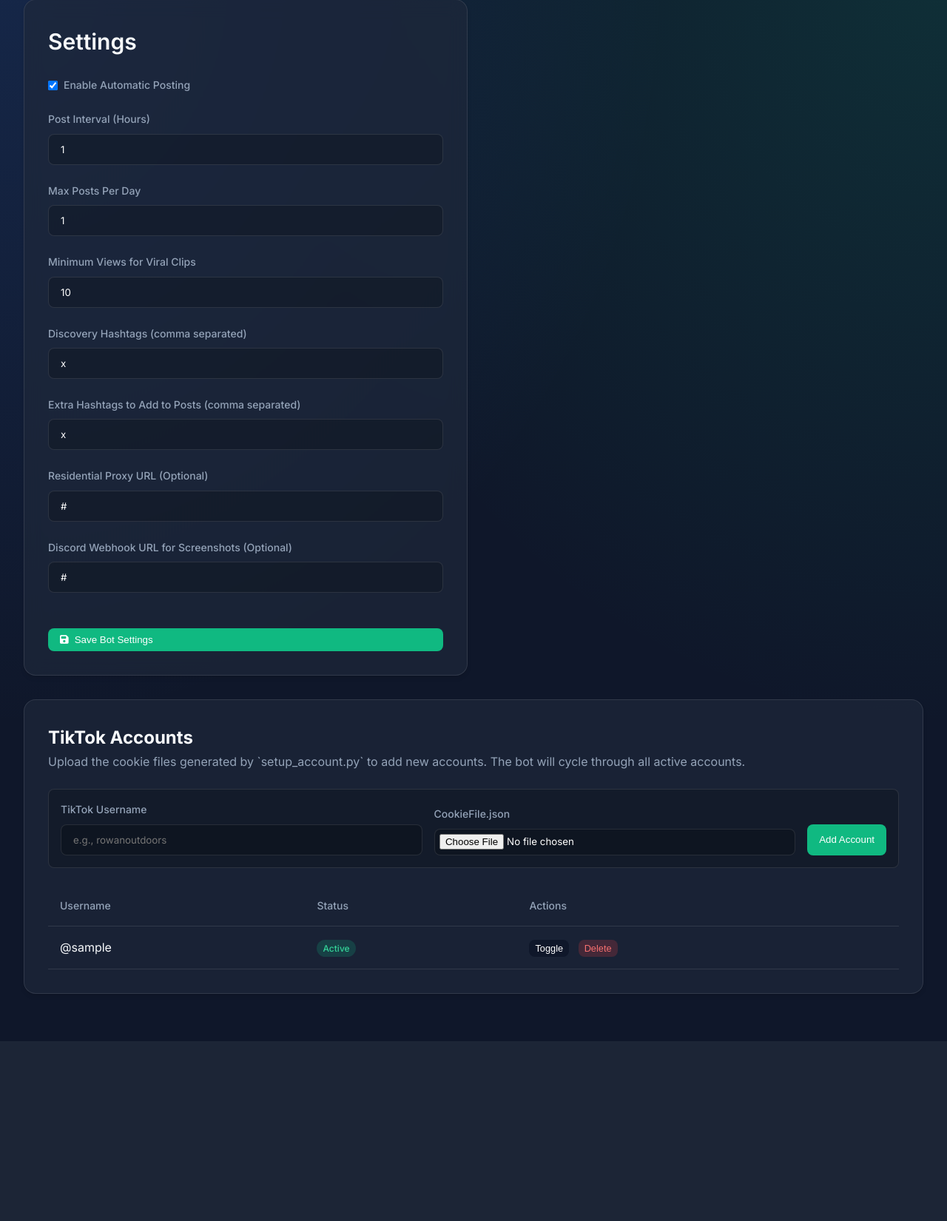
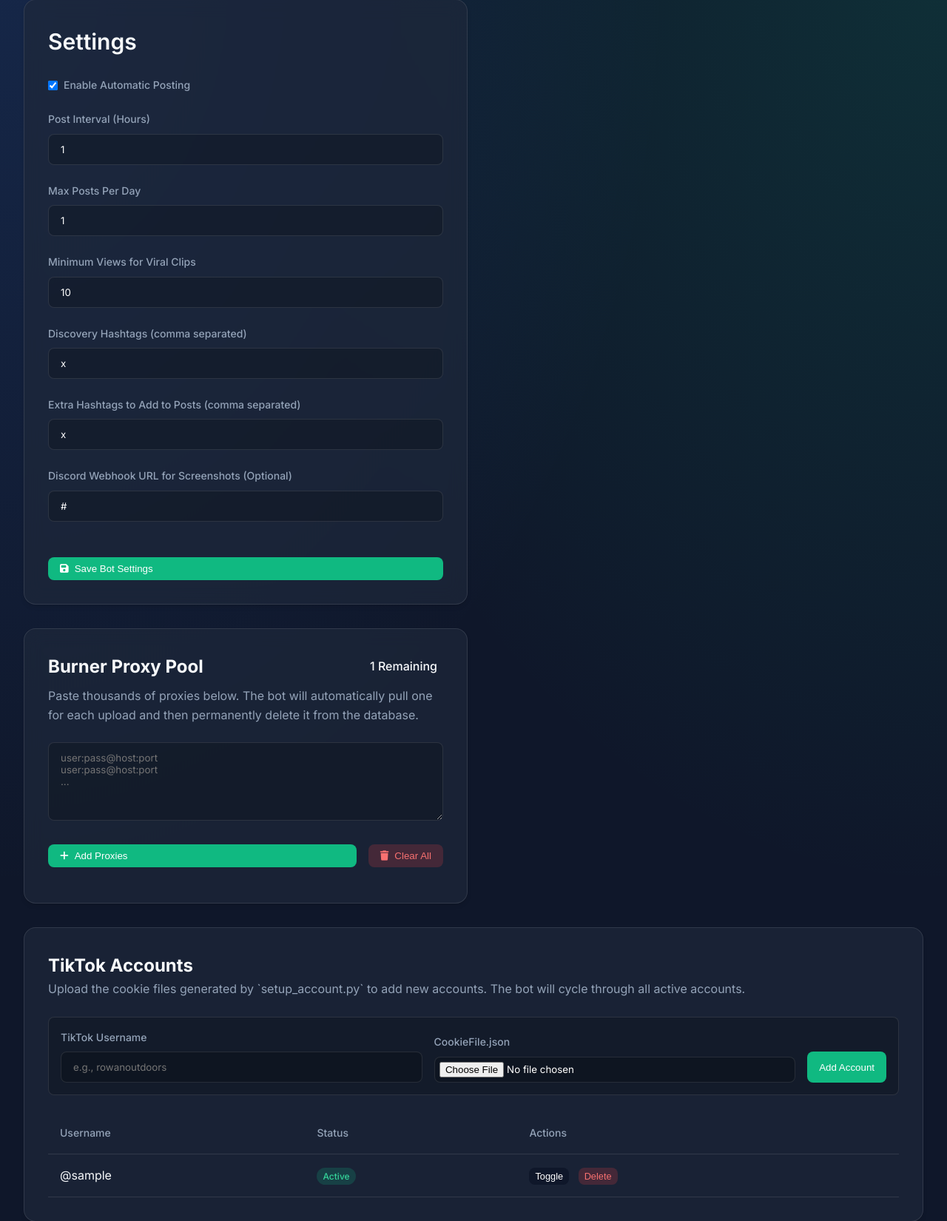
Before and after one commit to rowanchanner/tiktok-auto, a Flask app: template templates/settings.html in a window 1280 px wide. Shown: the part 33-1683 px from the top of the page at 74% size. Before the commit the page ends 1440 px from the top, so only its background shows below. Run offline with Flask 3, Linux system fonts and the light colour scheme; a user stored in the database is signed in; tables that the repository leaves empty hold one stand-in row (values such as "Sample post"); the template is opened without the code that fills it: values that come from a table or form of the project are taken from there, most other values are stand-ins (such as "Sample title", 1, 10 or a date in 2020).

Commit message:
Implement Burner Proxy Pool feature

```diff
--- a/app.py
+++ b/app.py
@@ -229,6 +229,19 @@ def settings():
                 if account:
                     account.is_active = not account.is_active
                     db.session.commit()
+            elif 'add_proxies' in request.form:
+                bulk = request.form.get('bulk_proxies', '')
+                for line in bulk.split('\n'):
+                    line = line.strip()
+                    if not line:
+                        continue
+                    if not line.startswith('http'):
+                        line = f"http://{line}"
+                    db.session.add(Proxy(proxy_url=line))
+                db.session.commit()
+            elif 'clear_proxies' in request.form:
+                Proxy.query.delete()
+                db.session.commit()
             else:
                 settings_obj.post_interval_hours = int(request.form.get('interval', 3))
                 settings_obj.max_posts_per_day = int(request.form.get('max_posts', 15))
@@ -236,7 +249,7 @@ def settings():
                 settings_obj.extra_hashtags = request.form.get('extra_hashtags', '')
                 settings_obj.min_views = int(request.form.get('min_views', 500000))
                 settings_obj.is_running = 'is_running' in request.form
-                settings_obj.proxy_url = request.form.get('proxy_url', '')
+                # Removed proxy_url from settings since it's now in the Proxy table
                 settings_obj.discord_webhook_url = request.form.get('discord_webhook_url', '')
 
                 db.session.commit()
@@ -246,7 +259,8 @@ def settings():
 
             return redirect(url_for('settings'))
 
-        return render_template('settings.html', settings=settings_obj, user=user, accounts=accounts)
+        proxy_count = Proxy.query.count()
+        return render_template('settings.html', settings=settings_obj, user=user, accounts=accounts, proxy_count=proxy_count)
     except Exception as e:
         import traceback
         return f"CRASH IN SETTINGS:<br><br>{str(e)}<br><pre>{traceback.format_exc()}</pre>", 500
--- a/models.py
+++ b/models.py
@@ -11,8 +11,11 @@ class Settings(db.Model):
     extra_hashtags = db.Column(db.Text, default="")
     min_views = db.Column(db.Integer, default=500000)
     is_running = db.Column(db.Boolean, default=True)
-    proxy_url = db.Column(db.String(255), default="")
     discord_webhook_url = db.Column(db.String(255), default="")
+
+class Proxy(db.Model):
+    id = db.Column(db.Integer, primary_key=True)
+    proxy_url = db.Column(db.String(255), nullable=False)
 
 class PostHistory(db.Model):
     id = db.Column(db.Integer, primary_key=True)
--- a/templates/settings.html
+++ b/templates/settings.html
@@ -35,16 +35,29 @@
         </div>
 
         <div class="form-group">
-            <label for="proxy_url">Residential Proxy URL (Optional)</label>
-            <input type="text" id="proxy_url" name="proxy_url" class="form-control" value="{{ settings.proxy_url if settings else '' }}" placeholder="http://user:pass@ip:port">
-        </div>
-
-        <div class="form-group">
             <label for="discord_webhook_url">Discord Webhook URL for Screenshots (Optional)</label>
             <input type="text" id="discord_webhook_url" name="discord_webhook_url" class="form-control" value="{{ settings.discord_webhook_url if settings else '' }}" placeholder="https://discord.com/api/webhooks/...">
         </div>
 
         <button type="submit" class="btn btn-success" style="margin-top: 1.5rem; width: 100%;"><i class="fa-solid fa-floppy-disk"></i> Save Bot Settings</button>
+    </form>
+</div>
+
+<div class="glass-card" style="margin-top: 2rem; max-width: 600px;">
+    <div style="display: flex; justify-content: space-between; align-items: center;">
+        <h2 style="margin: 0;">Burner Proxy Pool</h2>
+        <span class="badge badge-primary" style="font-size: 1rem;">{{ proxy_count }} Remaining</span>
+    </div>
+    <p style="color: var(--text-muted); margin-top: 0.5rem; margin-bottom: 1.5rem;">Paste thousands of proxies below. The bot will automatically pull one for each upload and then permanently delete it from the database.</p>
+
+    <form method="POST" style="margin-bottom: 1rem;">
+        <div class="form-group">
+            <textarea name="bulk_proxies" class="form-control" rows="5" placeholder="user:pass@host:port&#10;user:pass@host:port&#10;..." required></textarea>
+        </div>
+        <div style="display: flex; gap: 1rem;">
+            <button type="submit" name="add_proxies" class="btn btn-success" style="flex: 1;"><i class="fa-solid fa-plus"></i> Add Proxies</button>
+            <button type="submit" name="clear_proxies" class="btn" style="background: rgba(239, 68, 68, 0.2); color: #f87171;" onclick="return confirm('Delete all unused proxies?')"><i class="fa-solid fa-trash"></i> Clear All</button>
+        </div>
     </form>
 </div>
 
```
Also changed, not shown: uploader.py (+15 -3 lines).
